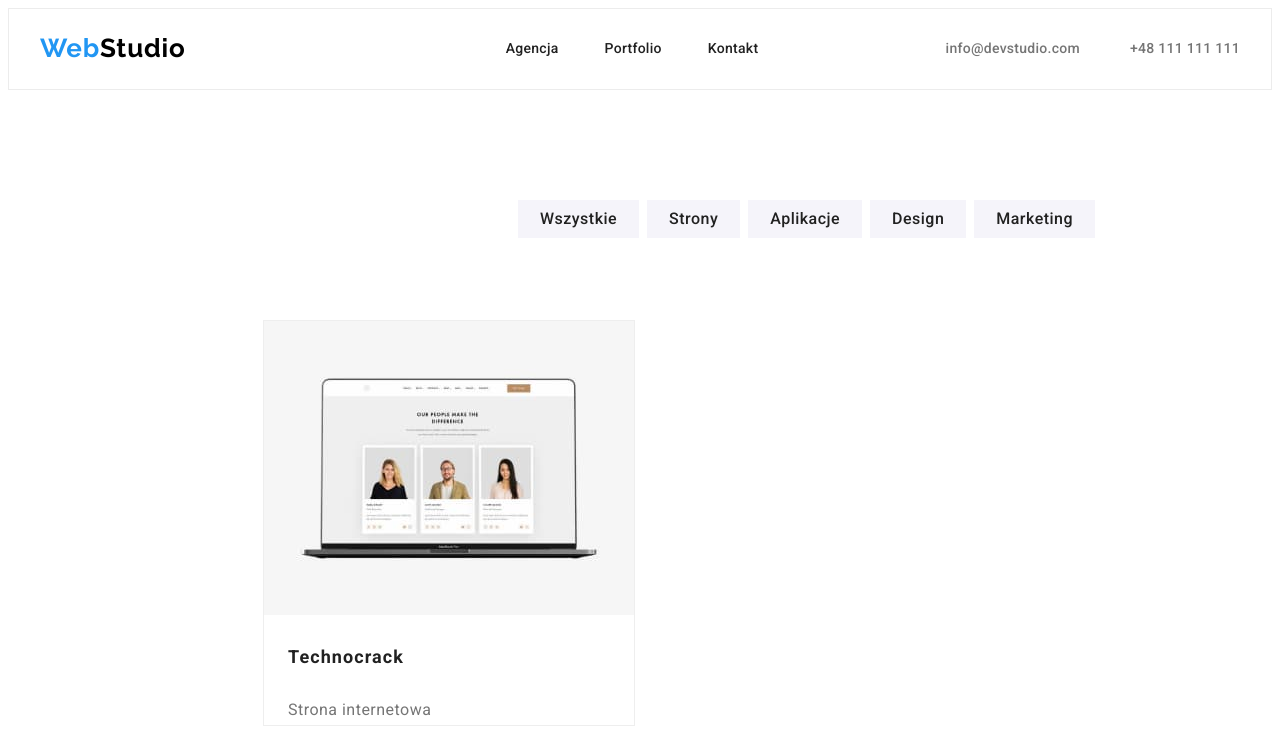
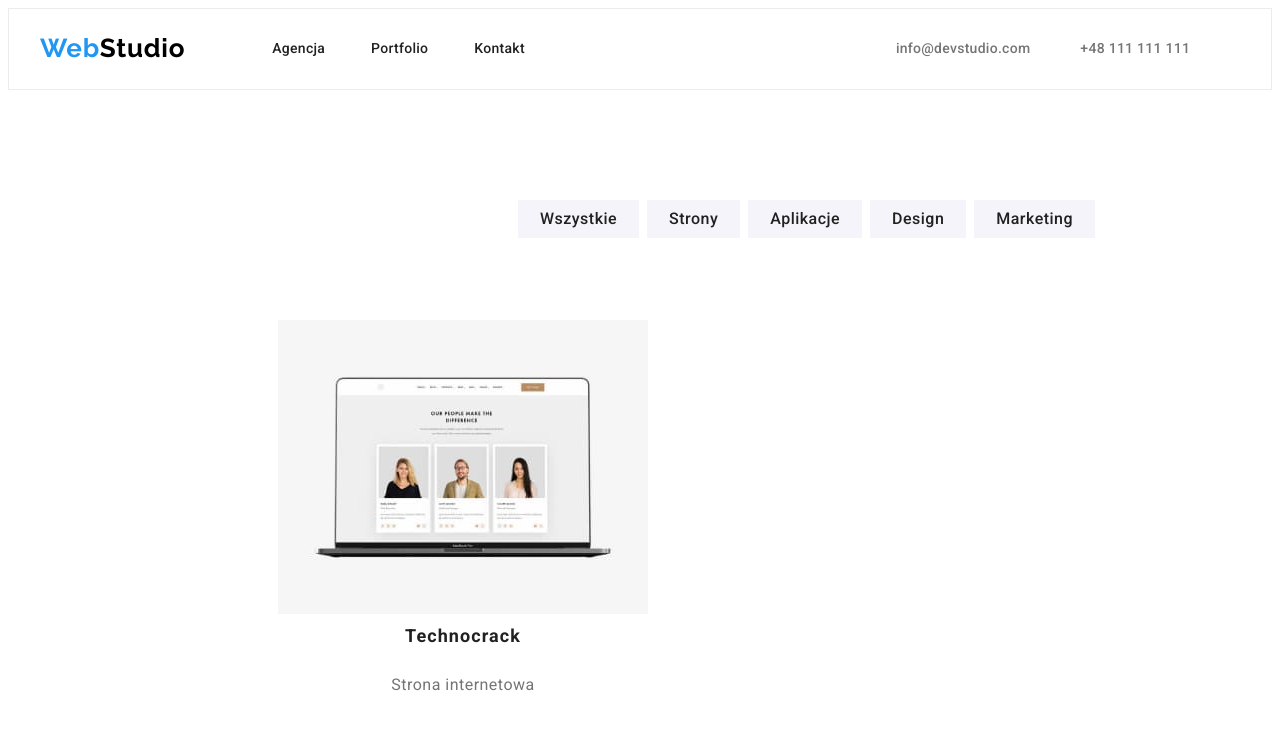
Before and after one commit to maarrrtta/goit-markup-hw-03, a plain HTML site: page portfolio.html in a window 1280 px wide. Shown: the top 755 px of the page. Drawn offline with Linux system fonts and the light colour scheme.

Commit message:
Add files via upload

```diff
--- a/css/styles.css
+++ b/css/styles.css
@@ -27,7 +27,6 @@ a {
     max-height: 80px;
     margin: auto;
     display: flex;
-    justify-content: space-between;
     align-items: center;
 }
 
@@ -40,7 +39,6 @@ a {
     color: var(--brand-color-logo);
     text-decoration: none;
     padding: 24px 0 25px 0;
-    display: flex;
 }
 
 .logo-studio-header {
@@ -62,12 +60,16 @@ a {
 }
 
 .first-line-agency {
-    padding-left: 93px;
+    padding-left: 47px;
     padding-right: 46px
 }
 
 .first-line-portfolio {
     padding-right: 46px;
+}
+
+.first-line-contact {
+    padding-right: 371px;
 }
 
 .first-line a {
@@ -88,8 +90,7 @@ a {
     text-decoration: none;
     list-style: none;
     display: flex;
-    justify-content: flex-end ;
-    gap: 50px
+    gap: 50px;
 }
 
 .first-line-contactinfo a {
@@ -351,18 +352,17 @@ display: flex;
 }
 
 .portfolio-all-photos {
-    display: flex;
-        justify-content: flex-start;
-        flex-wrap: wrap;
-        padding: 0 215px 0 215px;
+display: flex;
+    flex-wrap: wrap;
+    gap: 30px;
+    padding: 0 15px;
+    margin: 0 215px;
 }
 
-.portfolio-photo {
-    box-sizing: content-box;
-    display: inline-block;
-    background: var(--brand-color);
-    border: 1px solid #EEEEEE;
-    max-height: 404px;
+.portfolio-photo-border{
+    border: 1px solid #eee;
+        border-top: none;
+        padding: 20px 24px;
 }
 
 .portfolio-photo-figcaption {
@@ -371,10 +371,6 @@ display: flex;
     line-height: 2;
     letter-spacing: 0.06em;
     color: var(--brand-color-headline);
-    display: flex;
-    justify-content: flex-start;
-    padding-top: 20px;
-    padding-left: 24px;
 }
 
 .portfolio-photo-caption {
@@ -383,9 +379,6 @@ display: flex;
     line-height: 1.9;
     letter-spacing: 0.03em;
     color: var(--brand-color-description);
-    display: flex;
-        justify-content: flex-start;
-        padding: 4px 0 20px 24px;
 }
 
 .container {
```
